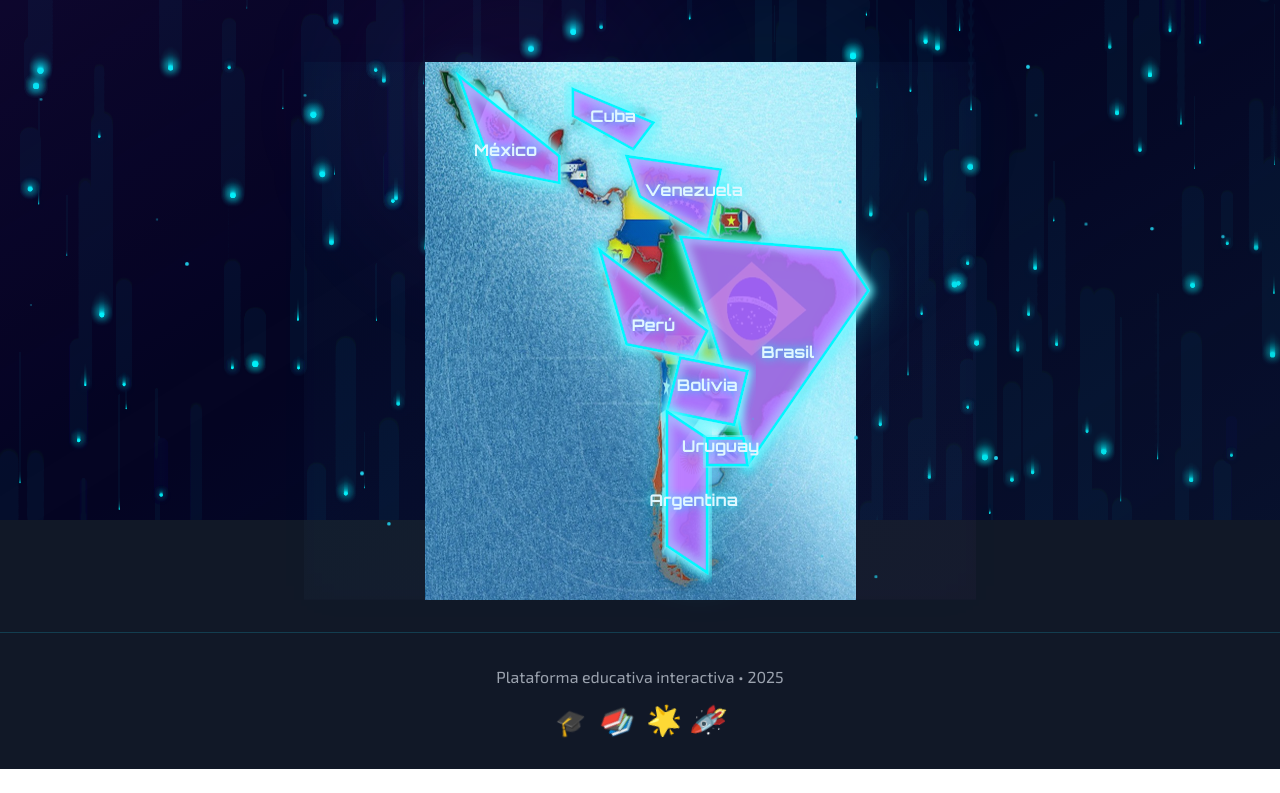
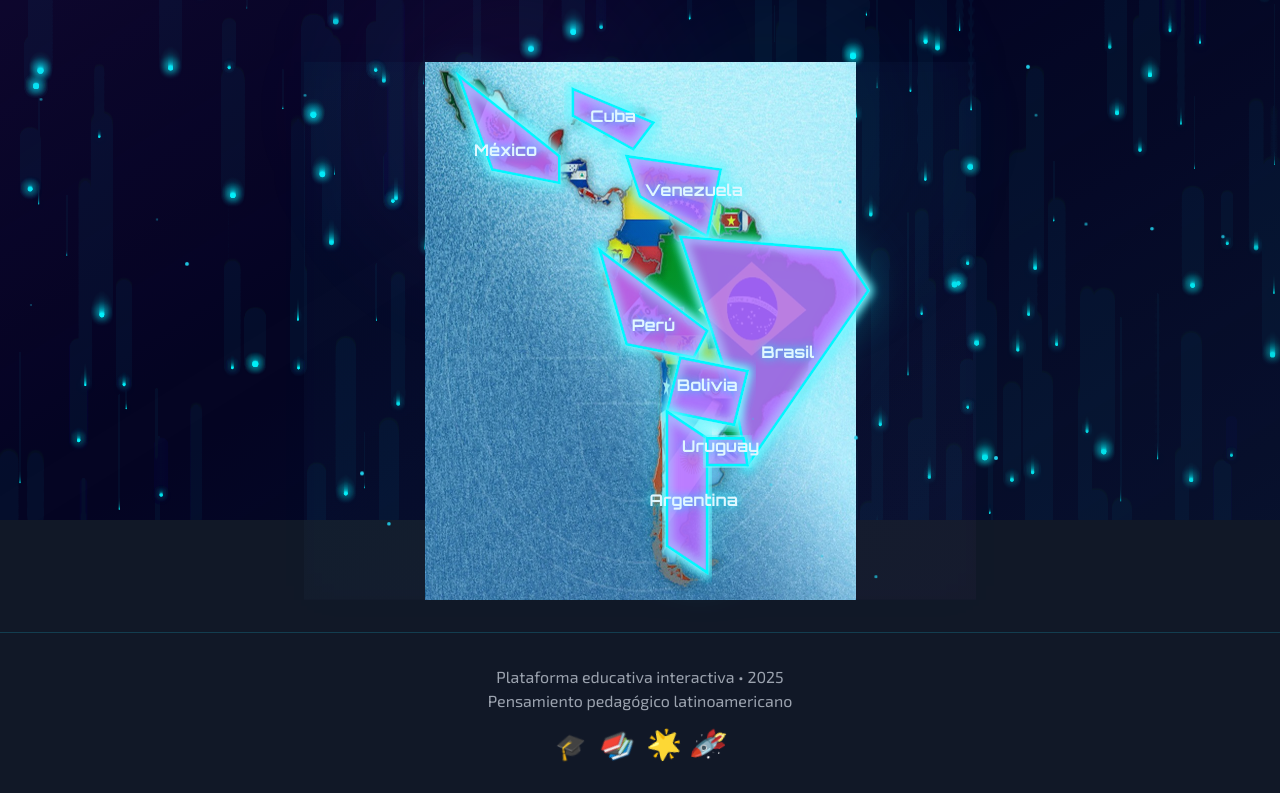
Before and after one commit to FRANCISCO-LEONARDO-MARTINEZ-NICOLAS/PlataformaEducativa, a React (Vite) app: page / in a window 1280 px wide. Shown: the part 280-1073 px from the top of the page. Before the commit the page ends 1049 px from the top, so only its background shows below. Built offline with nearby package versions, Linux system fonts and the light colour scheme.

Commit message:
feat: add Latin American pedagogical thought message to footer

```diff
--- a/src/App.tsx
+++ b/src/App.tsx
@@ -179,6 +179,9 @@ function App() {
           <p className="font-exo">
             Plataforma educativa interactiva • {new Date().getFullYear()}
           </p>
+          <p className="font-exo">
+            Pensamiento pedagógico latinoamericano
+          </p>
           <motion.div
             className="flex justify-center space-x-4 mt-4"
             initial={{ opacity: 0, y: 20 }}
```
